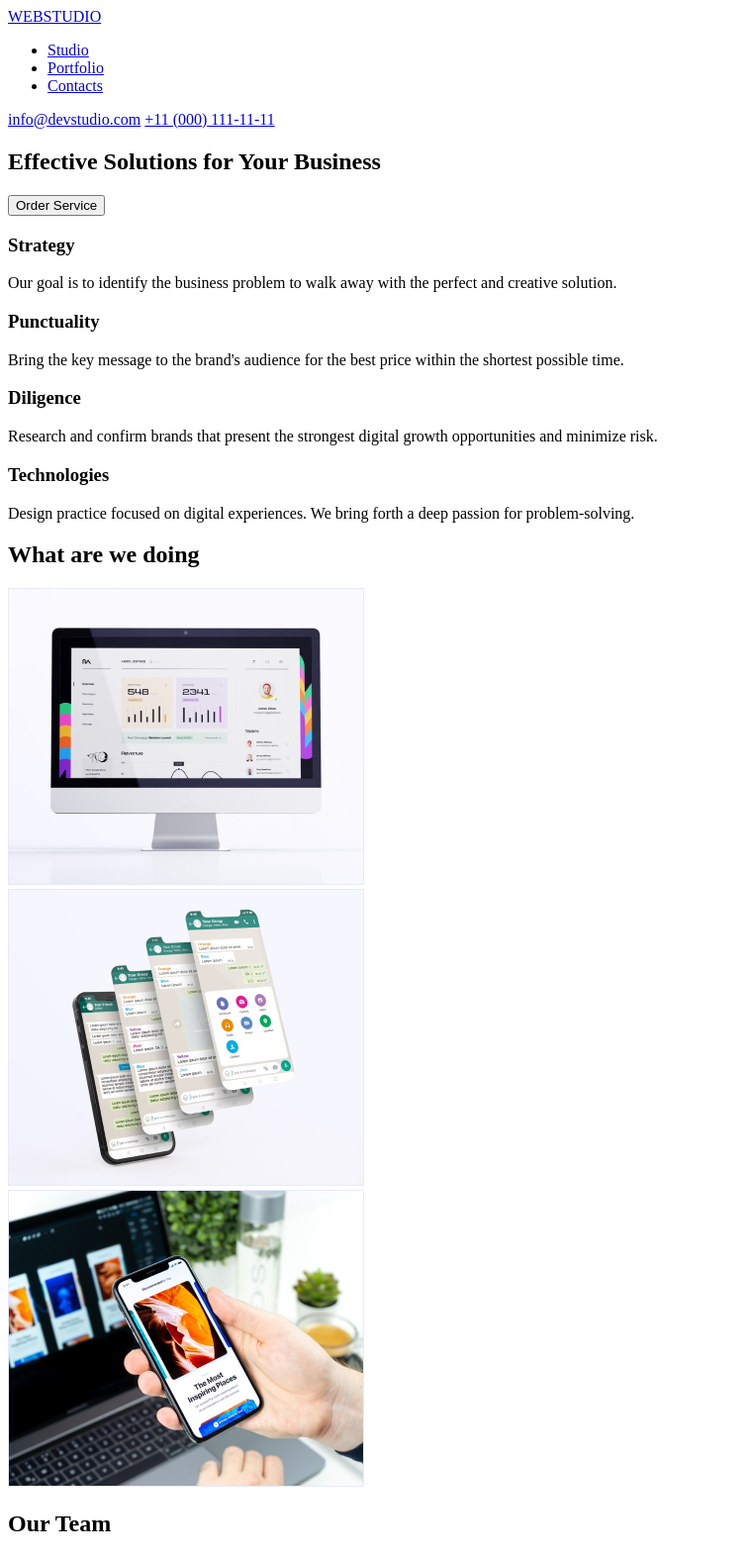
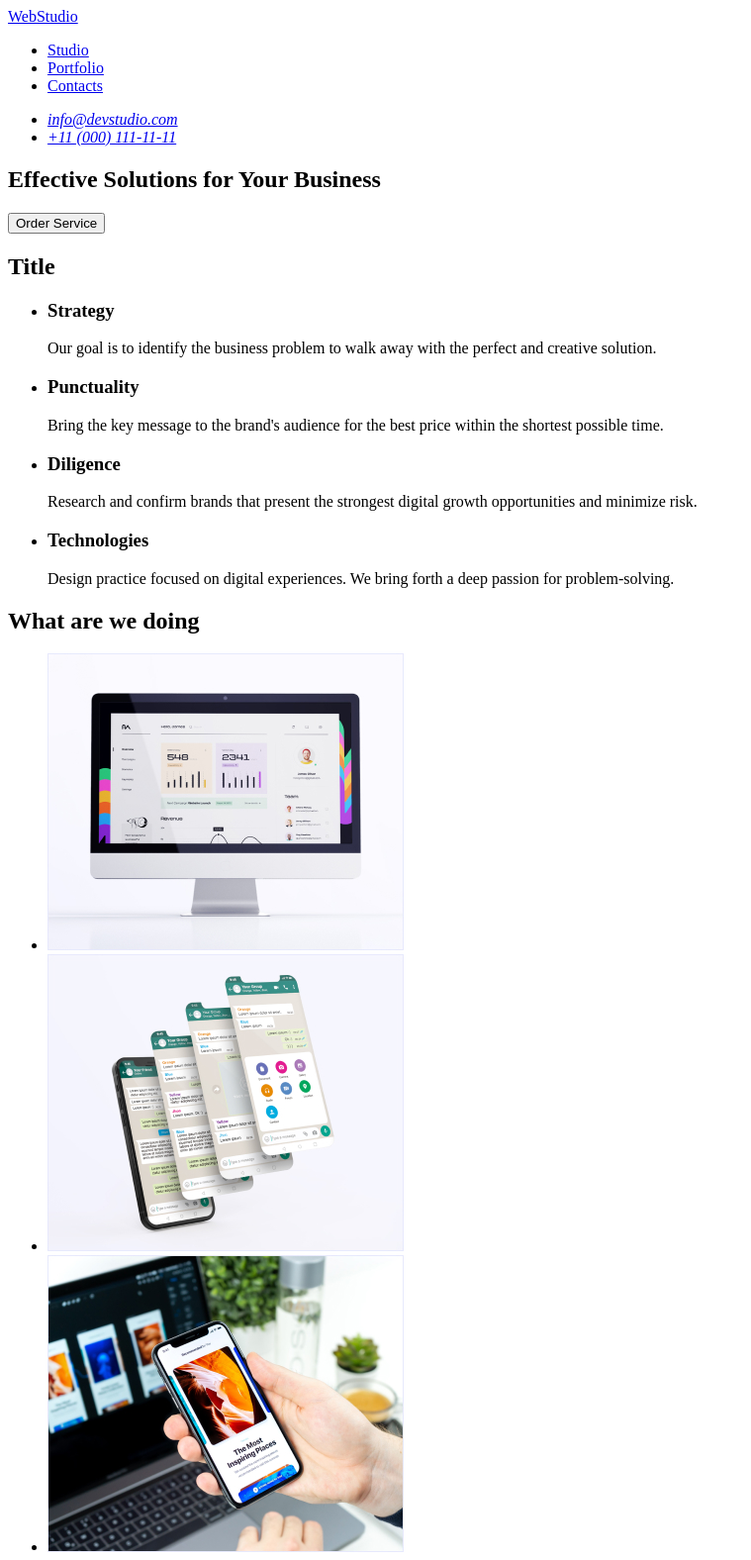
Before and after one commit to mecheresvalentin/goit-markup-hw-01, a plain HTML site: page index.html in a window 1280 px wide. Shown: the top 1576 px of the page at 99% size, without its empty margins (0-759 px from the left). Drawn offline with Linux system fonts and the light colour scheme.

Commit message:
fixed errors

```diff
--- a/index.html
+++ b/index.html
@@ -8,7 +8,7 @@
 <body>
   <header>
     <nav>
-      <a href="#">WEBSTUDIO</a>
+      <a href="./index.html">WebStudio</a>
       <ul>
         <li>
           <a href="#">Studio</a>
@@ -21,83 +21,94 @@
         </li>
       </ul>
     </nav>
-    <div>
+    <address>
+      <ul>
+        <li>
           <a href="mailto:info@devstudio.com">info@devstudio.com</a>
-      <a href="tel:+11(000)111-11-11">+11 (000) 111-11-11</a>
-    </div>
+        </li>
+        <li>
+          <a href="tel:+110001111111">+11 (000) 111-11-11</a>
+        </li>
+      </ul>
+    </address>
   </header>
   <main>
     <section>
-      <div>
       <h1>Effective Solutions for Your Business</h1>
       <button type="button">Order Service</button>
-      </div>
     </section>
     <section>
-      <div>
+      <h2>Title</h2>
+      <ul>
+        <li>
           <h3>Strategy</h3>
           <p>Our goal is to identify the business problem to walk away with the perfect and creative solution. </p>
-      </div>
-      <div>
+        </li>
+        <li>
           <h3>Punctuality</h3>
           <p>Bring the key message to the brand's audience for the best price within the shortest possible time.</p>
-      </div>
-      <div>
+        </li>
+        <li>
           <h3>Diligence</h3>
           <p>Research and confirm brands that present the strongest digital growth opportunities and minimize risk.</p>
-      </div>
-      <div>
+        </li>
+        <li>
           <h3>Technologies</h3>
           <p>Design practice focused on digital experiences. We bring forth a deep passion for problem-solving.</p>
-      </div>
+        </li>
+      </ul>
     </section>
     <section>
       <h2>What are we doing</h2>
-      <div>
-        <img src="images/img1.jpg" width="360" alt="Analytics">
-      </div>
-      <div>
-        <img src="images/img2.jpg" width="360" alt="Chat App">
-      </div>
-      <div>
-        <img src="images/img3.jpg" width="360" alt="Mobile App">
-      </div>
+      <ul>
+        <li>
+          <img src="./images/img1.jpg" width="360" alt="Analytics">
+        </li>
+        <li>
+          <img src="./images/img2.jpg" width="360" alt="Chat App">
+        </li>
+        <li>
+          <img src="./images/img3.jpg" width="360" alt="Mobile App">
+        </li>
+      </ul>
     </section>
     <section>
       <h2>Our Team</h2>
-      <div>
-        <img src="images/img.jpg" width="264" alt="Mark Guerrero - Product Designer">
+      <ul>
+        <li>
+          <img src="./images/img.jpg" width="264" alt="Mark Guerrero - Product Designer">
           <div>
             <h3>Mark Guerrero</h3>
             <p>Product Designer</p>
           </div>
-      </div>
-      <div>
-        <img src="images/imgteam1.jpg" width="264" alt="Tom Ford - Frontend Developer">
+        </li>
+        <li>
+          <img src="./images/imgteam1.jpg" width="264" alt="Tom Ford - Frontend Developer">
           <div>
             <h3>Tom Ford</h3>
             <p>Frontend Developer</p>
           </div>
-      </div>
-      <div>
+        </li>
+        <li>
           <img src="images/imgteam2.jpg" width="264" alt="Camila Garcia - Marketing">
           <div>
             <h3>Camila Garcia</h3>
             <p>Marketing</p>
           </div>
-      </div>
-      <div>
+        </li>
+        <li>
           <img src="images/imgteam3.jpg" width="264" alt="Daniel Wilson - UI Designer">
           <div>
             <h3>Daniel Wilson</h3>
             <p>UI Designer</p>
           </div>
-      </div>
+        </li>
+      </ul>
     </section>
   </main>
   <footer>
     <div>
-      <a href="#">WEBSTUDIO</a>
+      <a href="./index.html">WebStudio</a>
       <p>Increase the flow of customers and sales for your business with digital marketing & growth solutions.</p>
     </div>
   </footer>
```
Lines whose indentation alone changed are shown as unchanged.
